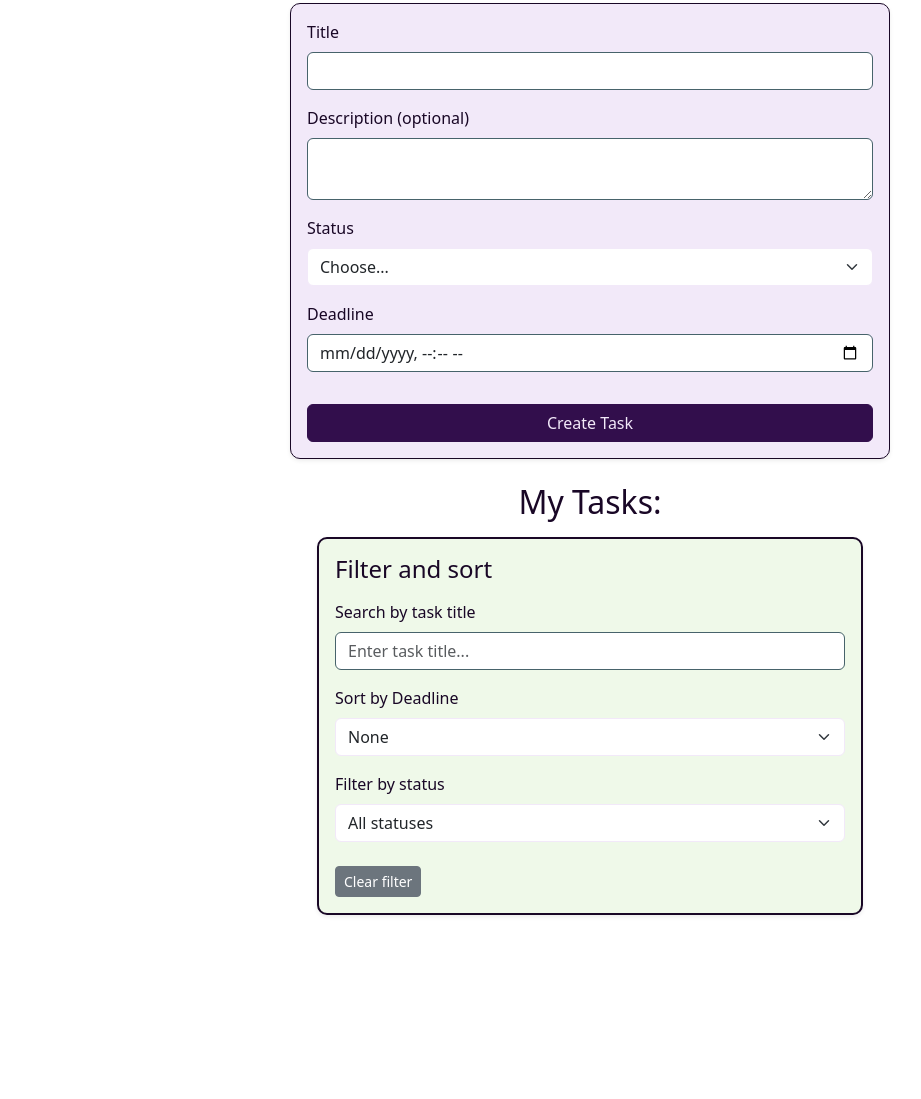
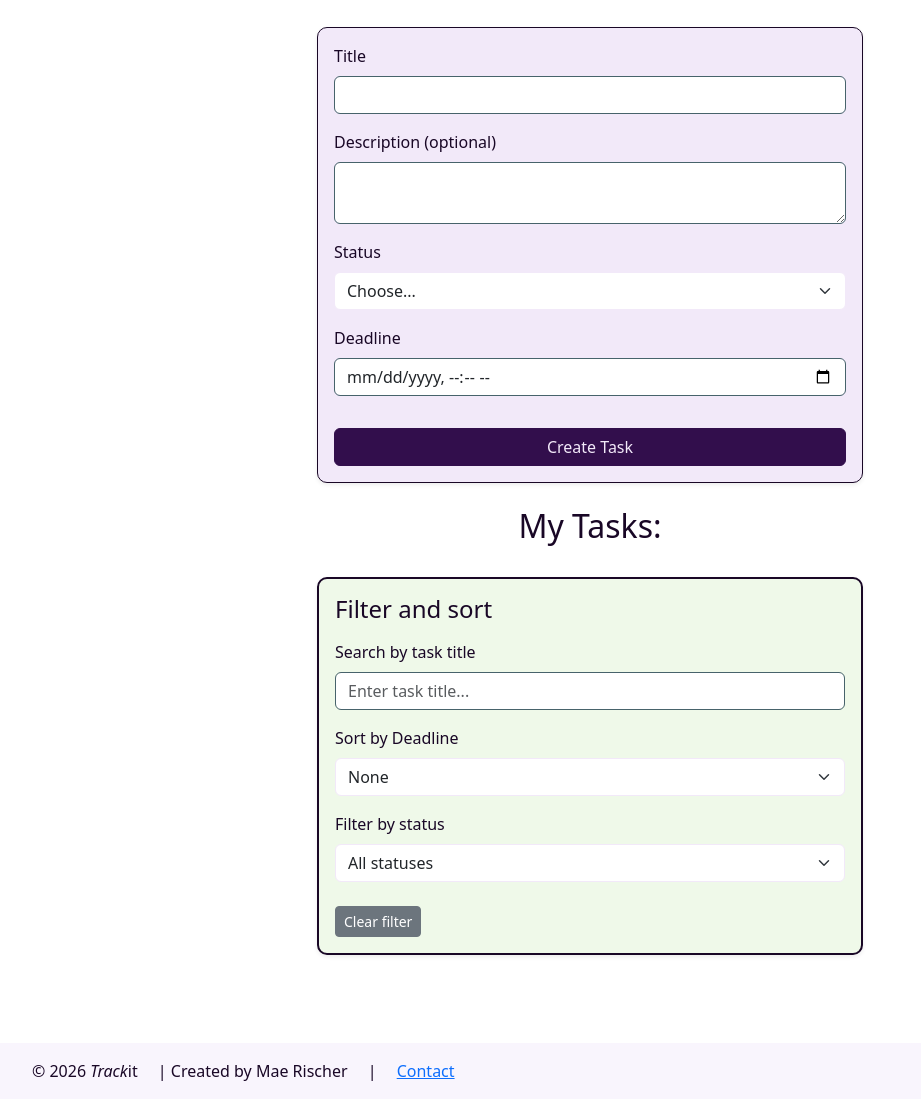
Before and after one commit to ApplePiandIceCream/task_tracker_app, a plain HTML site: page index.html in a window 1280 px wide. Shown: the part 173-1272 px from the top of the page, without its empty margins (50-971 px from the left). Before the commit the page ends 1176 px from the top, so only its background shows below. Drawn offline with nearby package versions, Linux system fonts and the light colour scheme; no server answers; sample sign-in values are in the browser's storage.

Commit message:
added footer and updated card sizes due to missed div

```diff
--- a/css/custom.css
+++ b/css/custom.css
@@ -50,11 +50,6 @@ body {
 
 
 
-.card {
-    max-width: 600px;
-    margin: 0 auto;
-}
-
 .custom-card {
     background-color: #f2e9f9;
     color: #190726;
@@ -103,3 +98,12 @@ body {
 body.protected {
     display: none;
 }
+
+
+.custom-footer {
+    background-color: #f9f5fd !important;
+    color: #190726 !important;
+    padding-bottom: 0.2rem;
+    margin-bottom: 0 !important;
+    border-bottom: none !important;
+}
--- a/index.html
+++ b/index.html
@@ -1,19 +1,18 @@
 <!DOCTYPE html>
 <html lang="en">
+
 <head>
     <meta charset="UTF-8" />
     <meta name="viewport" content="width=device-width, initial-scale=1.0" />
     <title>Task Creator</title>
 
-    <link
-        href="https://cdn.jsdelivr.net/npm/bootstrap@5.3.2/dist/css/bootstrap.min.css"
-        rel="stylesheet"
-    />
+    <link href="https://cdn.jsdelivr.net/npm/bootstrap@5.3.2/dist/css/bootstrap.min.css" rel="stylesheet" />
 
     <link rel="stylesheet" href="css/custom.css" />
 </head>
 <!-- Main content- Create task-->
-<body class="protected">
+
+<body class="protected d-flex flex-column min-vh-100">
     <main>
         <header class="bg-dark">
             <div class="custom-topbar py-1">
@@ -49,7 +48,8 @@
 
         <div class="container py-5">
             <h1 class="mb-4 text-center h1">Create a Task</h1>
-
+            <div class="row justify-content-center pt-4">
+                <div class="col-12 col-md-8 col-lg-6">
                     <div class="card shadow-sm custom-card">
                         <div class="card-body">
 
@@ -62,7 +62,8 @@
                             <form id="taskForm">
                                 <div class="mb-3">
                                     <label class="form-label">Title</label>
-                    <input id="title" type="text" class="form-control" required minlength="3" maxlength="120" />
+                                    <input id="title" type="text" class="form-control" required minlength="3"
+                                        maxlength="120" />
                                 </div>
 
                                 <div class="mb-3">
@@ -84,22 +85,26 @@
 
                                 <div class="mb-3">
                                     <label class="form-label">Deadline</label>
-                    <input id="deadline" type="datetime-local" class="form-control" max="9999-01-01T16:30" required/>
+                                    <input id="deadline" type="datetime-local" class="form-control"
+                                        max="9999-01-01T16:30" required />
                                 </div>
 
                                 <button class="btn btn-primary w-100 mt-3">Create Task</button>
                             </form>
                         </div>
                     </div>
+                </div>
+            </div>
             <h2 class="text-center mb-2 mt-4"> My Tasks: </h2>
-    <div class="row justify-content-center pt-2">
-        <div class="col-12 col-md-6 mb-4">
+            <div class="row justify-content-center pt-4">
+                <div class="col-12 col-md-8 col-lg-6">
                     <div class="card custom-filter-card shadow-sm h-100">
                         <div class="card-body">
                             <h4 class="card-title mb-3">Filter and sort</h4>
                             <div class="mb-3">
                                 <label for="filterSearch" class="form-label"> Search by task title</label>
-                        <input type="text" id="filterSearch" class="form-control" placeholder="Enter task title...">
+                                <input type="text" id="filterSearch" class="form-control"
+                                    placeholder="Enter task title...">
                             </div>
                             <div class="mb-3">
                                 <label for="filterSort" class="form-label"> Sort by Deadline</label>
@@ -112,7 +117,7 @@
                             <div class="mb-3">
                                 <label for="filterStatus" class="form-label"> Filter by status</label>
                                 <select id="filterStatus" class="form-select">
-                            <option value = "">All statuses</option>
+                                    <option value="">All statuses</option>
                                     <option value="PENDING">Pending</option>
                                     <option value="IN_PROGRESS">In Progress</option>
                                     <option value="AWAITING_RESPONSE">Awaiting Response</option>
@@ -126,15 +131,37 @@
                         </div>
                     </div>
                 </div>
+            </div>
 
 
-    <div class="row">
-        <div class="col-md-8 offset-md-2">
-            <ul id = "task-list" class="list-unstyled"></ul>
+            <div class="row justify-content-center pt-4">
+                <div class="col-12 col-md-8 col-lg-6">
+                    <ul id="task-list" class="list-unstyled"></ul>
                 </div>
             </div>
         </div>
+    </main>
+    <footer class="mt-auto py-3 bg-light custom-footer">
+
+        <div class="container">
+
+            <div class="d-flex justify-content-between align-items-center flex-wrap">
+
+                <p class="text-start m-0">
+                    &copy; 2026 <i>Track</i>it
+                    <span class="d-none d-md-inline ms-3">|</span>
+                    <span class="d-block d-md-inline mt-1 mt-md-0">
+                        Created by Mae Rischer
+                    </span>
+                    <span class="d-none d-md-inline ms-3">|</span>
+                    <span class="d-block d-md-inline mt-1 mt-md-0">
+                        <a href="mailto:m.rischer@hotmail.co.uk" class="footer-link ms-3">Contact</a>
+                </p>
+            </div>
+        </div>
+    </footer>
 
         <script src="js/app.js"></script>
 </body>
+
 </html>
```
Also changed, not shown: login.html (+20 -1 lines), register.html (+26 -7 lines). Lines whose indentation alone changed are shown as unchanged.
